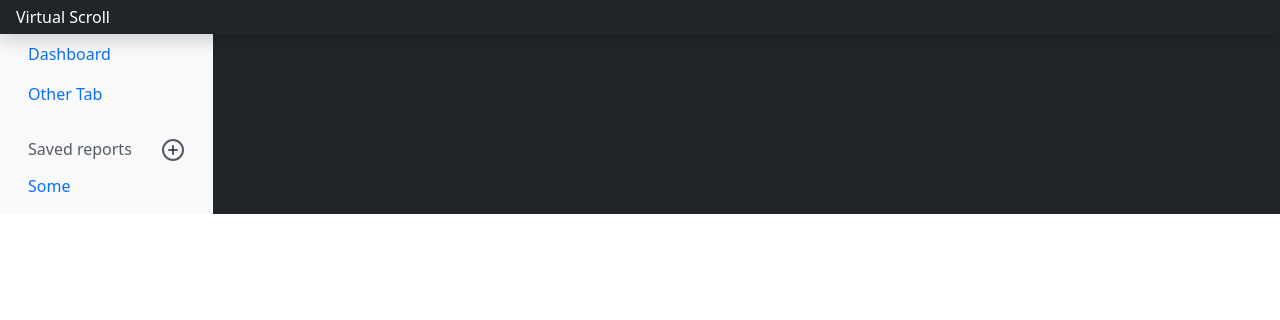
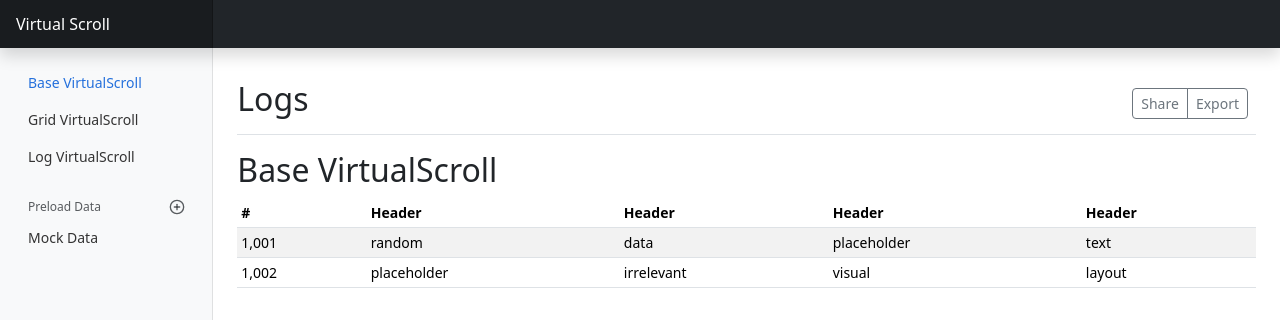
Before and after one commit to TakiMoysha/tm-typescript-book, a Vue app in the folder vscroll/: page / in a window 1280 px wide. Shown: the top 320 px of the page. Built offline with nearby package versions, Linux system fonts and the light colour scheme.

Commit message:
updated, init vscroll

```diff
--- /dev/null
+++ b/vscroll/assets/css/main.css
@@ -0,0 +1,92 @@
+body {
+  font-size: .875rem;
+}
+
+.feather {
+  width: 16px;
+  height: 16px;
+}
+
+/*
+ * Sidebar
+ */
+
+.sidebar {
+  /* position: fixed; */
+  top: 0;
+  /* rtl:raw:
+  right: 0;
+  */
+  bottom: 0;
+  /* rtl:remove */
+  left: 0;
+  /* z-index: 100; /* Behind the navbar */ */
+  padding: 48px 0 0; /* Height of navbar */
+  box-shadow: inset -1px 0 0 rgba(0, 0, 0, .1);
+}
+
+@media (max-width: 767.98px) {
+  .sidebar {
+    top: 5rem;
+  }
+}
+
+.sidebar-sticky {
+  height: calc(100vh - 48px);
+  overflow-x: hidden;
+  overflow-y: auto; /* Scrollable contents if viewport is shorter than content. */
+}
+
+.sidebar .nav-link {
+  font-weight: 500;
+  color: #333;
+}
+
+.sidebar .nav-link .feather {
+  margin-right: 4px;
+  color: #727272;
+}
+
+.sidebar .nav-link.active {
+  color: #2470dc;
+}
+
+.sidebar .nav-link:hover .feather,
+.sidebar .nav-link.active .feather {
+  color: inherit;
+}
+
+.sidebar-heading {
+  font-size: .75rem;
+}
+
+/*
+ * Navbar
+ */
+
+.navbar-brand {
+  padding-top: .75rem;
+  padding-bottom: .75rem;
+  background-color: rgba(0, 0, 0, .25);
+  box-shadow: inset -1px 0 0 rgba(0, 0, 0, .25);
+}
+
+.navbar .navbar-toggler {
+  top: .25rem;
+  right: 1rem;
+}
+
+.navbar .form-control {
+  padding: .75rem 1rem;
+}
+
+.form-control-dark {
+  color: #fff;
+  background-color: rgba(255, 255, 255, .1);
+  border-color: rgba(255, 255, 255, .1);
+}
+
+.form-control-dark:focus {
+  border-color: transparent;
+  box-shadow: 0 0 0 3px rgba(255, 255, 255, .25);
+}
--- a/vscroll/index.html
+++ b/vscroll/index.html
@@ -5,6 +5,7 @@
     <link rel="icon" href="/favicon.ico" />
     <meta name="viewport" content="width=device-width, initial-scale=1.0" />
     <link href="https://cdn.jsdelivr.net/npm/bootstrap@5.3.2/dist/css/bootstrap.min.css" rel="stylesheet" integrity="sha384-T3c6CoIi6uLrA9TneNEoa7RxnatzjcDSCmG1MXxSR1GAsXEV/Dwwykc2MPK8M2HN" crossorigin="anonymous">
+    <link rel="stylesheet" href="/assets/css/main.css">
     <title>Vite App</title>
   </head>
   <body>
--- a/vscroll/src/App.vue
+++ b/vscroll/src/App.vue
@@ -1,44 +1,35 @@
 <script setup lang="ts">
-import { ref } from "vue";
-import VScroll from "./components/VirtualScroll.vue";
-const currentTabStyle = ref("font-weight: bold");
+import VScroll from "@/components/VirtualScroll.vue";
 </script>
 
 <template>
   <section>
     <header class="navbar navbar-dark sticky-top bg-dark flex-md-nowrap p-0 shadow">
       <a class="navbar-brand col-md-3 col-lg-2 me-0 px-3 fs-6" href="#">Virtual Scroll</a>
-      <button
-        class="navbar-toggler d-md-none m-2"
-        type="button"
-        data-bs-toggle="collapse"
-        data-bs-target="#sidebarMenu"
-        aria-controls="sidebarMenu"
-        aria-expanded="true"
-        aria-label="Toggle navigation"
-      >
+      <button class="navbar-toggler d-md-none m-2" type="button" data-bs-toggle="collapse" data-bs-target="#sidebarMenu"
+        aria-controls="sidebarMenu" aria-expanded="true" aria-label="Toggle navigation">
         <span class="navbar-toggler-icon"></span>
       </button>
     </header>
 
     <div class="container-fluid">
       <div class="row">
-        <nav id="sidebarMenu" class="col-md-3 col-lg-2 d-md-block bg-light collapse">
+        <nav id="sidebarMenu" class="col-md-3 col-lg-2 d-md-block bg-light sidebar collapse">
+          <div class="position-sticky pt-3 sidebar-sticky">
             <ul class="nav flex-column">
               <li class="nav-item">
-              <a class="nav-link active" href="#">
-                Dashboard
-              </a>
+                <a class="nav-link active" href="#">Base VirtualScroll</a>
               </li>
               <li class="nav-item">
-              <a class="nav-link" href="#">
-                Other Tab
-              </a>
+                <a class="nav-link" href="#">Grid VirtualScroll</a>
+              </li>
+              <li class="nav-item">
+                <a class="nav-link" href="#">Log VirtualScroll</a>
               </li>
             </ul>
 
             <h6 class="sidebar-heading d-flex justify-content-between align-items-center px-3 mt-4 mb-1 text-muted">
-            <span>Saved reports</span>
+              <span>Preload Data</span>
               <a class="d-flex align-items-center text-muted" href="#">
                 <svg xmlns="http://www.w3.org/2000/svg" width="24" height="24" viewBox="0 0 24 24" fill="none"
                   stroke="currentColor" stroke-width="2" stroke-linecap="round" stroke-linejoin="round"
@@ -51,14 +42,31 @@ const currentTabStyle = ref("font-weight: bold");
             </h6>
             <ul class="nav flex-column mb-2">
               <li class="nav-item">
-              <a class="nav-link" href="#">Some</a>
+                <a class="nav-link" href="#">Mock Data</a>
               </li>
             </ul>
+          </div>
         </nav>
 
-        <main class="col-md-9 ml-sm-auto col-lg-10 pt-3 px-4 container-fluid bg-dark">
+        <main class="col-md-9 ml-sm-auto col-lg-10 pt-3 px-4 container-fluid">
+          <div
+            class="d-flex justify-content-between flex-wrap flex-md-nowrap align-items-center pt-3 pb-2 mb-3 border-bottom">
+            <h1 class="h2">Logs</h1>
+            <div class="btn-toolbar mb-2 mb-md-0">
+              <div class="btn-group me-2">
+                <button type="button" class="btn btn-sm btn-outline-secondary">
+                  Share
+                </button>
+                <button type="button" class="btn btn-sm btn-outline-secondary">
+                  Export
+                </button>
+              </div>
+            </div>
+          </div>
+
+          <VScroll title="Base VirtualScroll"></VScroll>
+
         </main>
-
       </div>
     </div>
   </section>
--- a/vscroll/src/components/VirtualScroll.vue
+++ b/vscroll/src/components/VirtualScroll.vue
@@ -4,18 +4,45 @@ const props = defineProps(["title"]);
 
 // virtual scrolling
 const scrollTop = ref(0);
-const setScrollTop =  ref(0);
+const setScrollTop = ref(0);
 const scrollElementRef = ref<HTMLDivElement>(null);
 
 onMounted(() => {
   window.scrollTo(0, 0);
 });
-
 </script>
 
 <template>
   <div>
     <h2>{{ props.title }}</h2>
-    <table></table>
+    <div class="table-responsive">
+      <table class="table table-striped table-sm">
+        <thead>
+          <tr>
+            <th scope="col">#</th>
+            <th scope="col">Header</th>
+            <th scope="col">Header</th>
+            <th scope="col">Header</th>
+            <th scope="col">Header</th>
+          </tr>
+        </thead>
+        <tbody>
+          <tr>
+            <td>1,001</td>
+            <td>random</td>
+            <td>data</td>
+            <td>placeholder</td>
+            <td>text</td>
+          </tr>
+          <tr>
+            <td>1,002</td>
+            <td>placeholder</td>
+            <td>irrelevant</td>
+            <td>visual</td>
+            <td>layout</td>
+          </tr>
+        </tbody>
+      </table>
+    </div>
   </div>
 </template>
```
Lines whose indentation alone changed are shown as unchanged.
